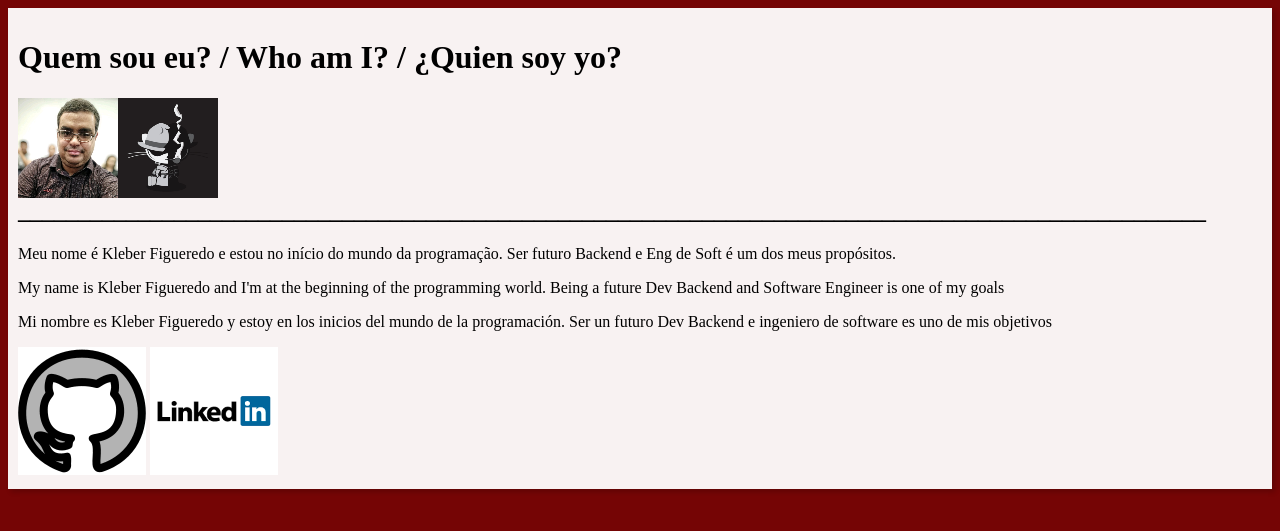
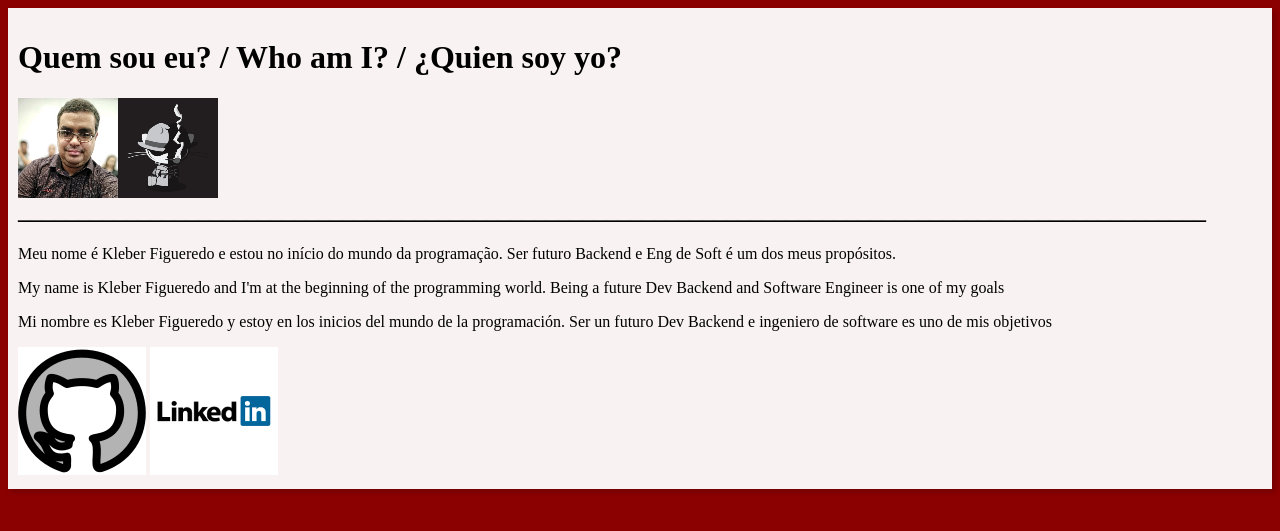
Before and after one commit to kleberfdev/Bio, a PHP site: page / in a window 1280 px wide. Shown: the top 531 px of the page. Run offline with PHP 8.4, Linux system fonts and the light colour scheme.

Commit message:
Update styles.css

```diff
--- a/estilos/styles.css
+++ b/estilos/styles.css
@@ -3,7 +3,7 @@
     font-size: 16px;
 }
 body {
-    background-color: rgb(117, 5, 5)
+    background-color: darkred
 }
 main{
     background-color: rgb(248, 242, 242);
```
